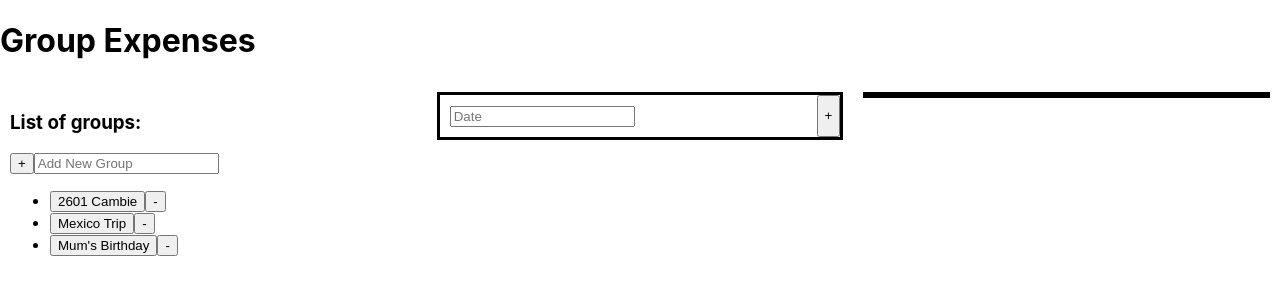
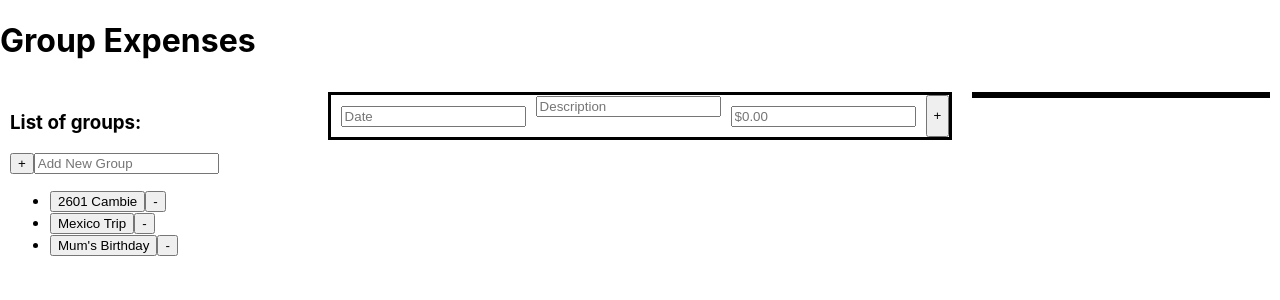
Before and after one commit to leeenah/group-expenses, a React (Create React App) app: page / in a window 1280 px wide. Shown: the top 300 px of the page. Built offline with nearby package versions, Linux system fonts and the light colour scheme.

Commit message:
added expense state so that when the input is added, the state rerenders with the updated information. onChange updates multiple inputs once

```diff
--- a/src/components/Expenses.js
+++ b/src/components/Expenses.js
@@ -3,7 +3,11 @@ import React, { useState } from "react";
 import "./Expenses.css";
 
 const Expenses = ({ group, action }) => {
-  const [date, setDate] = useState("");
+  const [expense, setExpense] = useState({
+    date: "",
+    description: "",
+    amount: "",
+  });
 
   const handleClick = (index) => {
     let selectedExpenseItem = group.expenses[index];
@@ -12,12 +16,25 @@ const Expenses = ({ group, action }) => {
 
   function handleSubmit(event) {
     event.preventDefault();
-    group.expenses.push({ date: date });
+    console.log(group);
+    group.expenses.push({
+      date: expense.date,
+      description: expense.description,
+      amount: expense.amount,
+    });
     action(group);
+    setExpense({
+      date: "",
+      description: "",
+      amount: "",
+    });
   }
 
-  function onChange(input) {
-    setDate(input.target.value);
+  // multiple inputs
+  // ref: https://www.pluralsight.com/guides/handling-multiple-inputs-with-single-onchange-handler-react
+  function onChange(event) {
+    const value = event.target.value;
+    setExpense({ ...expense, [event.target.name]: value });
   }
 
   var expenseItems = [];
@@ -27,7 +44,7 @@ const Expenses = ({ group, action }) => {
         <div className="col-date">{expense.date}</div>
         <div className="col-item">
           <button onClick={handleClick.bind(this, index)}>
-            {expense.item}
+            {expense.description}
           </button>
         </div>
         <div className="col-price">${expense.amount}</div>
@@ -46,15 +63,17 @@ const Expenses = ({ group, action }) => {
         <div className="col-date">
           <input
             type="text"
-            value={date}
+            name="date"
+            value={expense.date}
             placeholder="Date"
             onChange={onChange}
           />
         </div>
-        {/* <div className="col-item">
+        <div className="col-description">
           <input
             type="text"
-              value={description}
+            name="description"
+            value={expense.description}
             placeholder="Description"
             onChange={onChange}
           />
@@ -62,11 +81,12 @@ const Expenses = ({ group, action }) => {
         <div className="col-price">
           <input
             type="text"
-              value={amount}
+            name="amount"
+            value={expense.amount}
             placeholder="$0.00"
             onChange={onChange}
           />
-          </div> */}
+        </div>
         <button type="submit">+</button>
       </form>
     </div>
```
Lines whose indentation alone changed are shown as unchanged.
